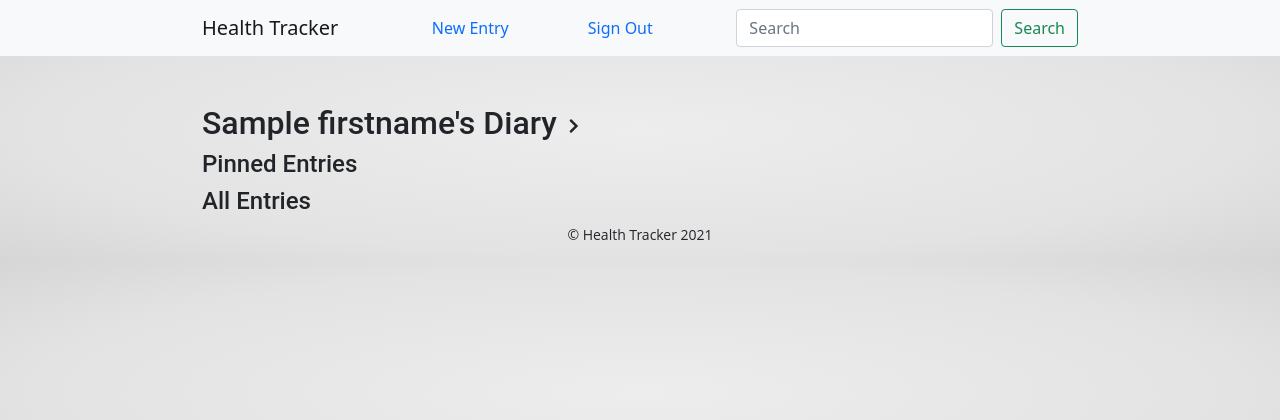
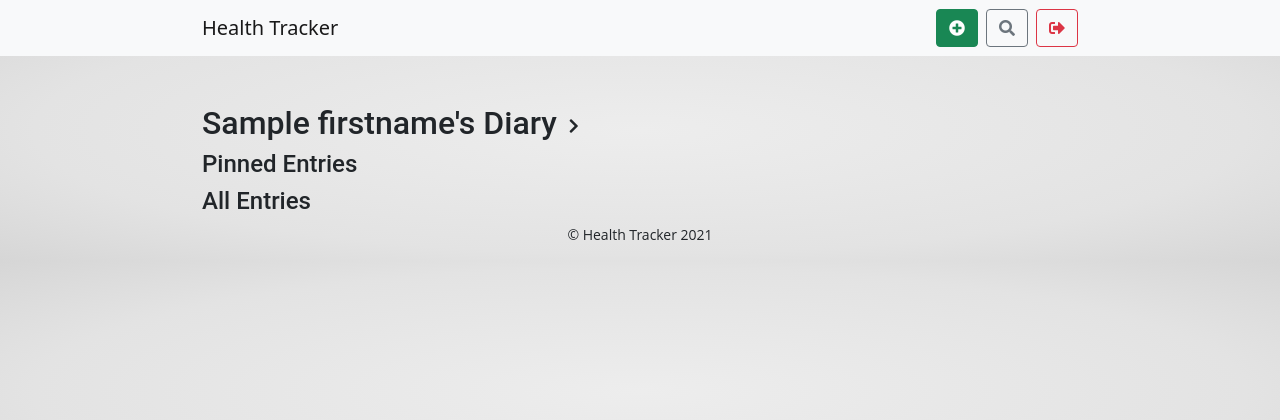
Before and after one commit to JakubMrowicki/health-tracker, a Flask app: page / in a window 1280 px wide. Shown: the top 420 px of the page. Run offline with Flask 2, Linux system fonts and the light colour scheme; the visitor is signed in with stand-in values (Sample User, id 1); a database or web service that is not in the repository returns one stand-in record (values such as "Sample title"); some libraries are stand-ins or nearby versions.

Commit message:
clean up navigation bar

```diff
--- a/static/js/script.js
+++ b/static/js/script.js
@@ -49,3 +49,11 @@ $('#details').bind('click', function() {
 $('#alert').bind('click', function() {
     $(this).slideUp(150);
 });
+
+var tooltipTriggerList = [].slice.call(document.querySelectorAll('[data-bs-toggle="tooltip"]'))
+var tooltipList = tooltipTriggerList.map(function (tooltipTriggerEl) {
+    this.addEventListener('hide.bs.tooltip', function () {
+        new bootstrap.Tooltip(tooltipTriggerEl)
+    })
+    return new bootstrap.Tooltip(tooltipTriggerEl)
+});
--- a/templates/base.html
+++ b/templates/base.html
@@ -14,21 +14,14 @@
 </head>
 <body>
     <header>
-        <nav class="navbar navbar-light bg-light">
+        <nav class="navbar navbar-expand-md navbar-light bg-light">
             <div class="container">
-                <a href="{{ url_for('home') }}" class="navbar-brand mb-0 h1">Health Tracker</a>
-                <ul class="nav justify-content-end">
-                    <li class="nav-item text-center">
-                        <a class="nav-link" href="#">New Entry</a>
-                    </li>
-                    <li class="nav-item text-center">
-                        <a class="nav-link" href="{{ url_for('signout') }}">Sign Out</a>
-                    </li>
-                </ul>
-                <form class="d-flex">
-                    <input class="form-control me-2" type="search" placeholder="Search" aria-label="Search">
-                    <button class="btn btn-outline-success" type="submit">Search</button>
-                </form>
+                <a class="navbar-brand" href="{{ url_for('home') }}">Health Tracker</a>
+                <div class="d-flex justify-content-end">
+                    <button class="btn btn-success" data-bs-toggle="tooltip" data-bs-placement="bottom" title="Add a new entry"><i class="fas fa-plus-circle"></i></button>
+                    <button class="btn btn-outline-secondary mx-2" data-bs-toggle="tooltip" data-bs-placement="bottom" title="Search"><i class="fas fa-search"></i></button>
+                    <a href="{{ url_for('signout') }}" class="btn btn-outline-danger" data-bs-toggle="tooltip" data-bs-placement="bottom" title="Sign out"><i class="fas fa-sign-out-alt"></i></a>
+                </div>
             </div>
         </nav>
     </header>
```
